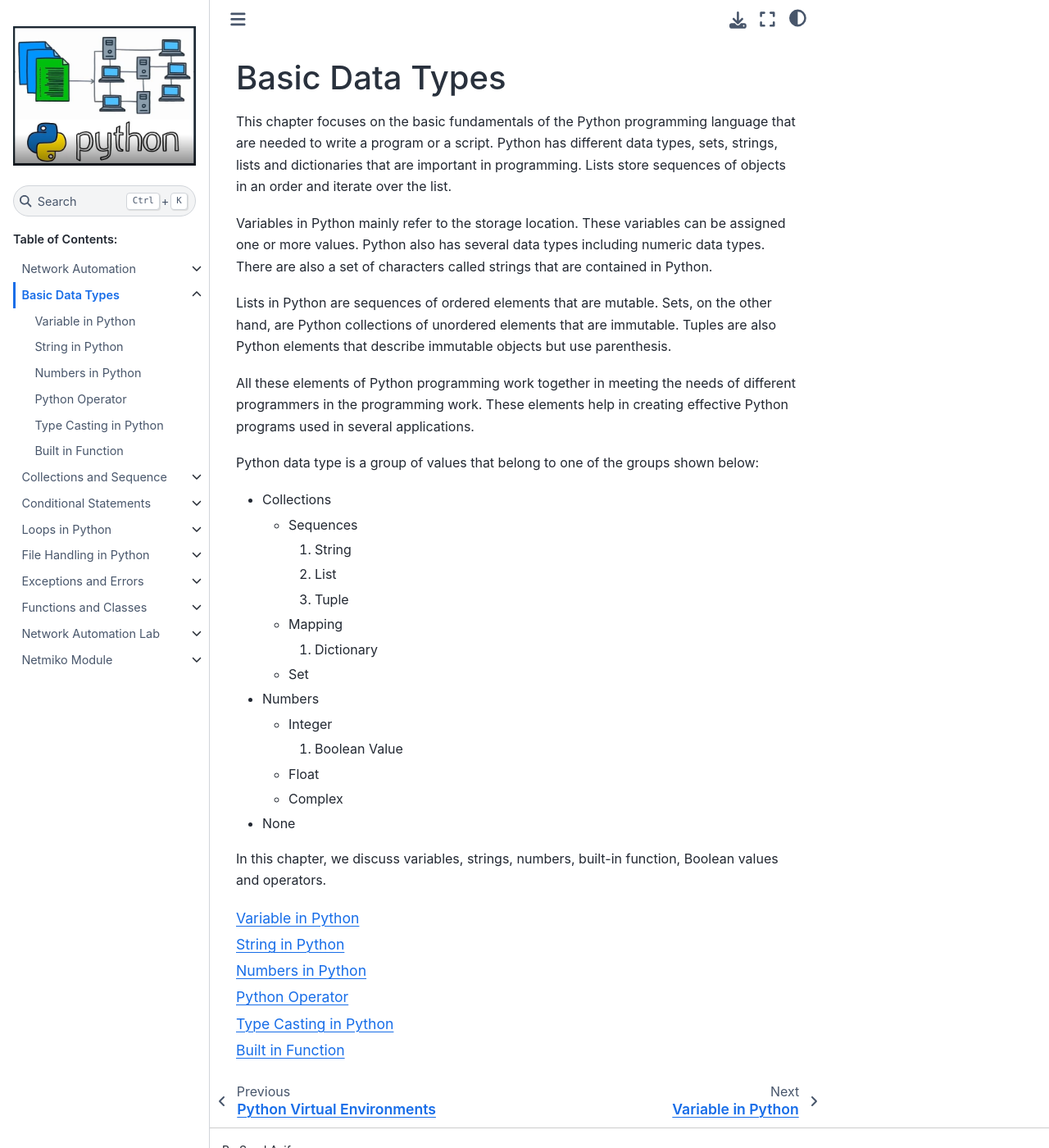
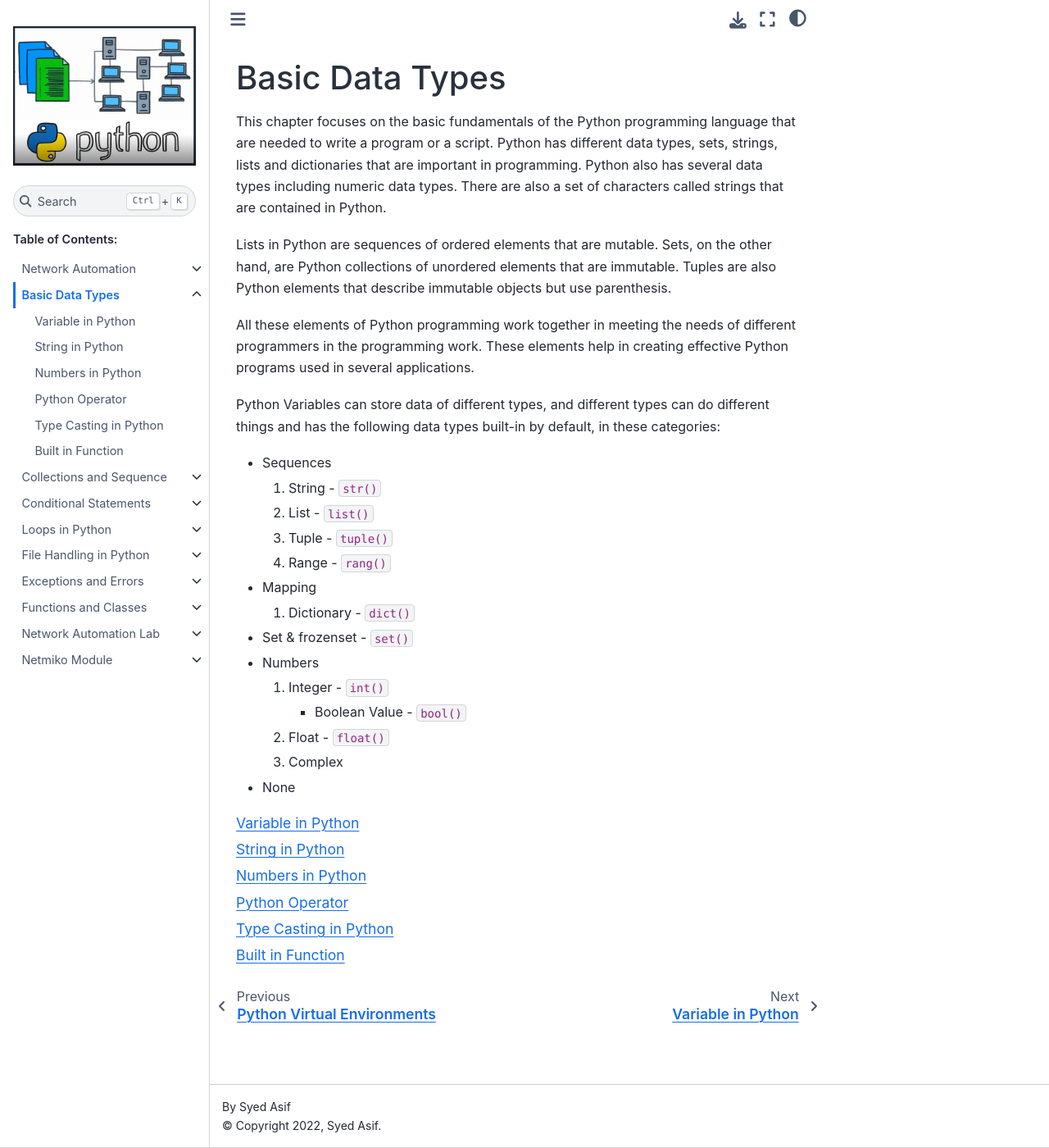
Before and after one commit to sydasif/python-book, a Sphinx documentation site: the page built from docs/source/02_basic/index.md, in a window 1280 px wide and 1400 px high. Shown: the whole window at 82% size. Built offline with Sphinx 7.4.7 and the Sphinx Book theme 1.1.4, drawn with Linux system fonts in a browser that asks for light colours.

Commit message:
update data type

````diff
--- a/docs/source/02_basic/index.md
+++ b/docs/source/02_basic/index.md
@@ -1,31 +1,27 @@
 # Basic Data Types
 
-This chapter focuses on the basic fundamentals of the Python programming language that are needed to write a program or a script. Python has different data types, sets, strings, lists and dictionaries that are important in programming. Lists store sequences of objects in an order and iterate over the list.
-
-Variables in Python mainly refer to the storage location. These variables can be assigned one or more values. Python also has several data types including numeric data types. There are also a set of characters called strings that are contained in Python.
+This chapter focuses on the basic fundamentals of the Python programming language that are needed to write a program or a script. Python has different data types, sets, strings, lists and dictionaries that are important in programming. Python also has several data types including numeric data types. There are also a set of characters called strings that are contained in Python.
 
 Lists in Python are sequences of ordered elements that are mutable. Sets, on the other hand, are Python collections of unordered elements that are immutable. Tuples are also Python elements that describe immutable objects but use parenthesis.
 
 All these elements of Python programming work together in meeting the needs of different programmers in the programming work. These elements help in creating effective Python programs used in several applications.
 
-Python data type is a group of values that belong to one of the groups shown below:
+Python Variables can store data of different types, and different types can do different things and has the following data types built-in by default, in these categories:
 
-- Collections
-  - Sequences
-    1. String
-    2. List
-    3. Tuple
-  - Mapping
-    1. Dictionary
-  - Set
+- Sequences
+  1. String - `str()`
+  2. List - `list()`
+  3. Tuple - `tuple()`
+  4. Range - `rang()`
+- Mapping
+  1. Dictionary - `dict()`
+- Set & frozenset - `set()`
 - Numbers
-  - Integer
-    1. Boolean Value
-  - Float
-  - Complex
+  1. Integer - `int()`
+     - Boolean Value - `bool()`
+  2. Float - `float()`
+  3. Complex
 - None
-
-In this chapter, we discuss variables, strings, numbers, built-in function, Boolean values and operators.
 
 ```{toctree}
 :maxdepth: 1
````
